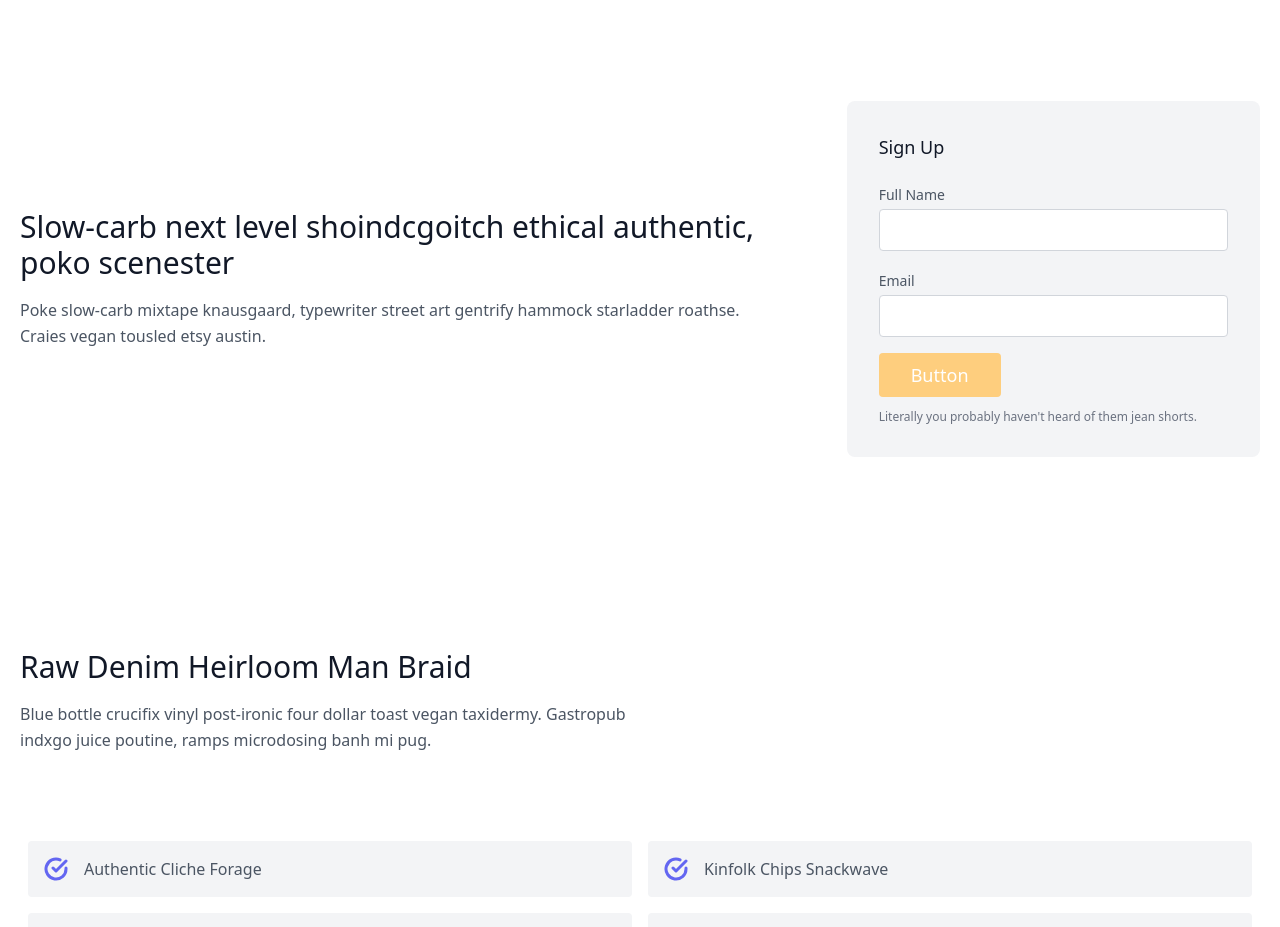
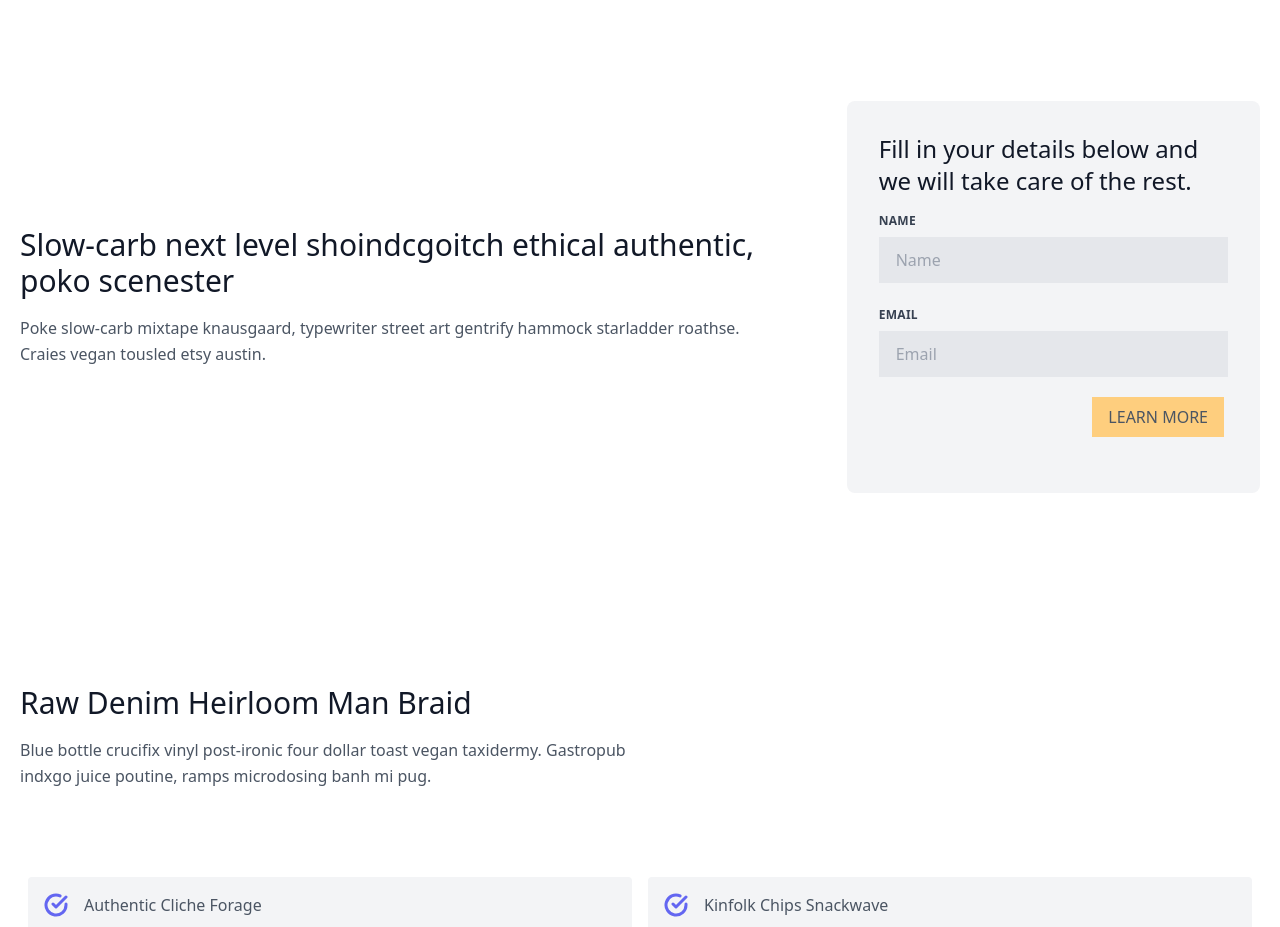
Before and after one commit to slammer1870/darkhorselanding, a Next.js app: page / in a window 1280 px wide. Shown: the part 2340-3267 px from the top of the page. Built offline with nearby package versions, Linux system fonts and the light colour scheme.

Commit message:
add: leadform

```diff
--- /dev/null
+++ b/components/LeadForm.js
@@ -0,0 +1,92 @@
+import { toast } from "react-toastify";
+
+const LeadForm = (product) => {
+  console.log(product);
+  const handleSubmit = async (e) => {
+    e.preventDefault();
+    const res = await toast.promise(
+      fetch(`${process.env.NEXT_PUBLIC_API_URL}leads/`, {
+        method: "POST",
+        body: JSON.stringify({
+          name: e.target.name.value,
+          email: e.target.email.value,
+          status: "new",
+          product: product.product,
+        }),
+        credentials: "same-origin",
+        headers: {
+          Accept: "application/json",
+          "Content-Type": "application/json",
+        },
+      }),
+      {
+        pending: "Loading...",
+        //success: "Your subscription has been created! 👌",
+        //error: "Subscription creation failed... 🤯",
+      }
+    );
+
+    const data = await res.json();
+    console.log(data);
+
+    if (res.ok) {
+      e.target.email.value = "";
+      e.target.name.value = "";
+      toast.success("Thank you for your submission, we will be in touch! 👌");
+    } else {
+      e.target.email.value = "";
+      e.target.name.value = "";
+      toast.warning(
+        "It looks like you have already submitted your details previously!"
+      );
+    }
+  };
+  return (
+    <form onSubmit={handleSubmit}>
+      <p className="mb-4 text-2xl font-medium text-gray-900">
+        Fill in your details below and we will take care of the rest.
+      </p>
+      <div className="-mx-3 mb-6 flex flex-wrap">
+        <div className="w-full px-3">
+          <label
+            className="mb-2 block text-xs font-bold uppercase tracking-wide text-gray-700"
+            htmlFor="grid-last-name"
+          >
+            Name
+          </label>
+          <input
+            className="block w-full appearance-none border border-gray-200 bg-gray-200 py-3 px-4 leading-tight text-gray-700 focus:border-gray-500 focus:bg-white focus:outline-none"
+            id="grid-last-name"
+            type="text"
+            name="name"
+            placeholder="Name"
+          />
+        </div>
+      </div>
+      <div className="-mx-3 mb-6 flex flex-wrap">
+        <div className="mb-2 w-full px-3">
+          <label
+            className="mb-2 block text-xs font-bold uppercase tracking-wide text-gray-700"
+            htmlFor="grid-password"
+          >
+            Email
+          </label>
+          <input
+            className="mb-3 block w-full appearance-none border border-gray-200 bg-gray-200 py-3 px-4 leading-tight text-gray-700 focus:border-gray-500 focus:bg-white focus:outline-none"
+            id="grid-password"
+            type="email"
+            name="email"
+            placeholder="Email"
+          />
+        </div>
+        <div className="flex w-full pr-4">
+          <button className="ml-auto bg-[#FECE7E] px-4 py-2 uppercase">
+            Learn More
+          </button>
+        </div>
+      </div>
+    </form>
+  );
+};
+
+export default LeadForm;
--- a/package.json
+++ b/package.json
@@ -11,7 +11,8 @@
   "dependencies": {
     "next": "12.1.5",
     "react": "18.1.0",
-    "react-dom": "18.1.0"
+    "react-dom": "18.1.0",
+    "react-toastify": "^9.0.1"
   },
   "devDependencies": {
     "autoprefixer": "^10.4.5",
--- a/pages/index.js
+++ b/pages/index.js
@@ -1,6 +1,7 @@
 import Head from "next/head";
 import Image from "next/image";
 import styles from "../styles/Home.module.css";
+import LeadForm from "../components/LeadForm";
 
 export default function Home() {
   return (
@@ -264,50 +265,7 @@ export default function Home() {
             </p>
           </div>
           <div className="lg:w-2/6 md:w-1/2 bg-gray-100 rounded-lg p-8 flex flex-col md:ml-auto w-full mt-10 md:mt-0">
-            <form method="get" id="i4f54x">
-              <h2 className="text-gray-900 text-lg font-medium title-font mb-5">
-                Sign Up
-              </h2>
-              <div className="relative mb-4">
-                <label
-                  htmlFor="full-name"
-                  className="leading-7 text-sm text-gray-600"
-                >
-                  Full Name
-                </label>
-                <input
-                  type="text"
-                  id="full-name"
-                  name="full-name"
-                  required
-                  className="w-full bg-white rounded border border-gray-300 focus:border-indigo-500 focus:ring-2 focus:ring-indigo-200 text-base outline-none text-gray-700 py-1 px-3 leading-8 transition-colors duration-200 ease-in-out"
-                />
-              </div>
-              <div className="relative mb-4">
-                <label
-                  htmlFor="email"
-                  className="leading-7 text-sm text-gray-600"
-                >
-                  Email
-                </label>
-                <input
-                  type="email"
-                  id="email"
-                  name="email"
-                  required
-                  className="w-full bg-white rounded border border-gray-300 hover:bg-[#d6a551] focus:ring-2 focus:ring-indigo-200 text-base outline-none text-gray-700 py-1 px-3 leading-8 transition-colors duration-200 ease-in-out"
-                />
-              </div>
-              <button
-                type="submit"
-                className="text-white bg-[#FECE7E] border-0 py-2 px-8 focus:outline-none hover:bg-[#d6a551] rounded text-lg"
-              >
-                Button
-              </button>
-              <p className="text-xs text-gray-500 mt-3">
-                Literally you probably haven&apos;t heard of them jean shorts.
-              </p>
-            </form>
+            <LeadForm product="landing" />
           </div>
         </div>
       </section>
```
Also changed, not shown: 1 other file (tests, documents, lock files or other folders).
